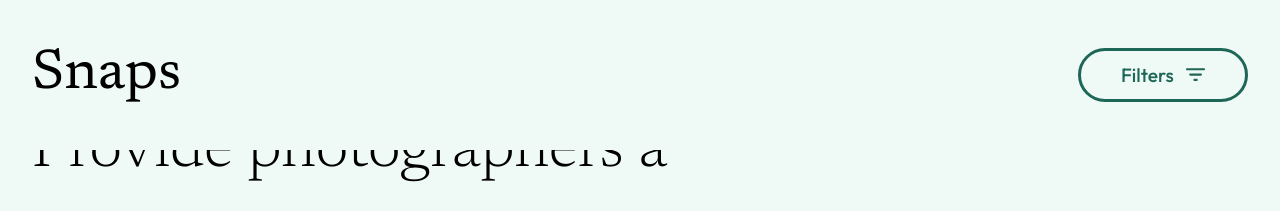
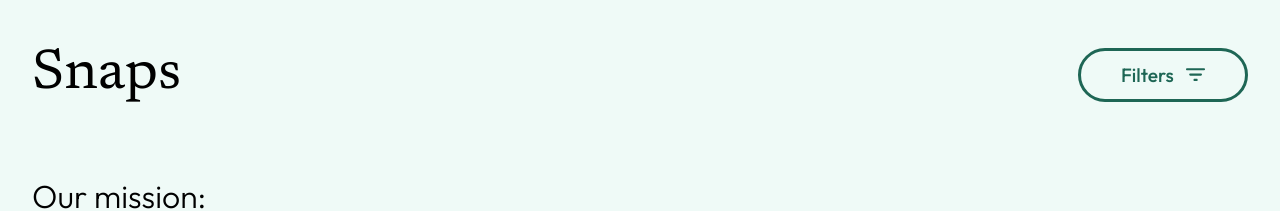
Before and after one commit to hudanadeem/huda-nadeem-snaps, a React (Vite) app: page / in a window 1280 px wide. Shown: the top 211 px of the page. Built offline with nearby package versions, Linux system fonts and the light colour scheme.

Commit message:
header fixed

```diff
--- a/src/App.jsx
+++ b/src/App.jsx
@@ -21,7 +21,7 @@ function App() {
         selectedTag={selectedTag}
         setSelectedTag={setSelectedTag}
       />
-      <Hero />
+      <Hero drawerOpen={drawerOpen} />
       <PhotoList filteredPhotos={filteredPhotos} drawerOpen={drawerOpen} />
       <Footer />
     </>
--- a/src/components/Footer/Footer.scss
+++ b/src/components/Footer/Footer.scss
@@ -10,7 +10,7 @@
   position: relative;
 
   @include tablet {
-    padding: 5rem 2rem;
+    padding: 5rem 2rem 2rem 2rem;
   }
 
   h2 {
--- a/src/components/Header/Header.scss
+++ b/src/components/Header/Header.scss
@@ -4,13 +4,13 @@
 @use "../../styles/partials/variables" as *;
 
 .header {
-  position: fixed;
-  background-color: $primary-background-color;
-  width: 100%;
-  z-index: 2;
-
   &__container {
     padding: 2rem 1rem 2rem 1rem;
+    margin-bottom: 5rem;
+    position: fixed;
+    background-color: $primary-background-color;
+    width: 100%;
+    z-index: 2;
     @include flex(row, space-between, center);
 
     @include tablet {
@@ -70,11 +70,11 @@
     }
   }
   &__drawer {
-    padding: 1rem 1.5rem 1rem 1.5rem;
+    padding: 8rem 1.5rem 1rem 1.5rem;
     display: none;
 
     @include tablet {
-      padding: 2rem 2rem 6rem 2rem;
+      padding: 12rem 2rem 6rem 2rem;
     }
 
     &--title {
@@ -91,6 +91,7 @@
       }
       @include desktop {
         position: absolute;
+        top: 9rem;
         right: 0;
         width: 28rem;
         z-index: 0;
--- a/src/components/Hero/Hero.jsx
+++ b/src/components/Hero/Hero.jsx
@@ -1,8 +1,8 @@
 import "./Hero.scss";
 
-const Hero = () => {
+const Hero = ({drawerOpen}) => {
   return (
-    <div className="hero">
+    <div className={`hero ${drawerOpen ? "hero--active" : ""}`}>
       <p className="hero__title">Our mission:</p>
       <h2 className="hero__content">
         Provide photographers a space to share photos of the neighborhoods they
--- a/src/components/Hero/Hero.scss
+++ b/src/components/Hero/Hero.scss
@@ -4,10 +4,24 @@
 @use "../../styles/partials/variables" as *;
 
 .hero {
-  padding: 2rem 1rem 1rem 1rem;
+  padding: 8rem 1rem 1rem 1rem;
+
+  &--active {
+    padding-top: 2rem;
+  }
 
   @include tablet {
-    padding: 2rem 2rem 1rem 2rem;
+    padding: 11rem 2rem 1rem 2rem;
+
+    &--active {
+      padding-top: 2rem;
+    }
+  }
+
+  @include desktop {
+    &--active {
+      padding-top: 11rem;
+    }
   }
 
   &__title {
```
